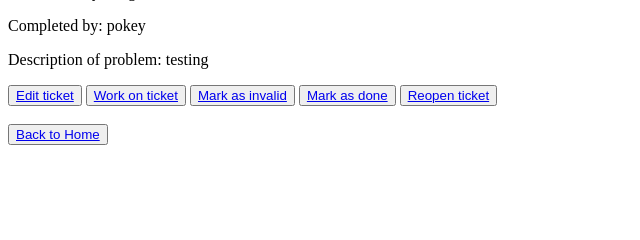
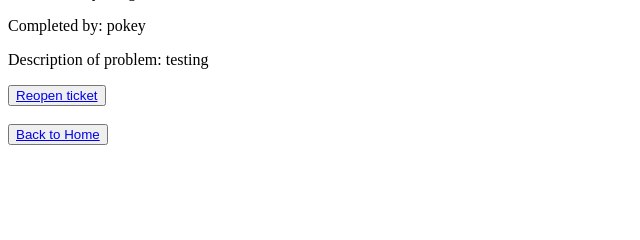
Before and after one commit to pokeyjess/bugs, a Django app: page /ticket/1/ in a window 1280 px wide. Shown: the part 199-439 px from the top of the page, without its empty margins (0-640 px from the left). Run offline with Django 3.2, Linux system fonts and the light colour scheme; a user stored in the database is signed in; data comes from the database, SQL or seed files in the repository; both versions use the stored data as it was after the commit.

```diff
--- a/bugs_app/models.py
+++ b/bugs_app/models.py
@@ -17,8 +17,6 @@ class Ticket(models.Model):
     owner = models.ForeignKey(MyUser, null=True, unique=False, related_name="owner", on_delete=models.SET_NULL)
     last_owner = models.ForeignKey(MyUser, null=True, unique=False, related_name="last_owner", on_delete=models.SET_NULL)
 
-# STATUS = Choices("New", "In Progress", "Done", "Invalid")
-
 
 '''
 Some resources used here:
--- a/bugs_app/views.py
+++ b/bugs_app/views.py
@@ -63,10 +63,10 @@ def ticket_detail_view(request, ticket_id):
 @login_required
 def user_detail_view(request, user_id):
     user = MyUser.objects.filter(id=user_id).first()
-    ticket_created = Ticket.objects.filter(creator=user)
-    ticket_working = Ticket.objects.filter(owner=user)
-    ticket_completed = Ticket.objects.filter(last_owner=user)
-    return render(request, "user_detail.html", {"user": user, "ticket_created": ticket_created, "ticket_working": ticket_working, "ticket_completed": ticket_completed})
+    tickets_created = Ticket.objects.filter(creator=user)
+    tickets_working = Ticket.objects.filter(owner=user)
+    tickets_completed = Ticket.objects.filter(last_owner=user)
+    return render(request, "user_detail.html", {"user": user, "tickets_created": tickets_created, "tickets_working": tickets_working, "tickets_completed": tickets_completed})
 
 @login_required
 def ticket_edit_view(request, id):
--- a/templates/ticket_detail.html
+++ b/templates/ticket_detail.html
@@ -15,11 +15,9 @@
       <p>Completed by: {{ ticket.last_owner }}</p>
       <p>Description of problem: {{ticket.description }}</p>
     </div>
+    {% if ticket.status == 'P' %}
     <button>
       <a href="edit/">Edit ticket</a>
-    </button>
-    <button>
-      <a href="assign/">Work on ticket</a>
     </button>
     <button>
         <a href="invalid/">Mark as invalid</a>
@@ -28,8 +26,23 @@
         <a href="done/">Mark as done</a>
       </button>
       <button>
+        <a href="reopen/">Send back to queue</a>
+      </button>
+      {% elif ticket.status == 'D' %}
+      <button>
         <a href="reopen/">Reopen ticket</a>
       </button>
+      {% elif ticket.status == 'N'%}
+      <button>
+        <a href="edit/">Edit ticket</a>
+      </button>
+      <button>
+        <a href="assign/">Work on ticket</a>
+      </button>
+      <button>
+        <a href="invalid/">Mark as invalid</a>
+      </button>
+      {% endif %}
 </br>
 </br>
     <button>
--- a/templates/user_detail.html
+++ b/templates/user_detail.html
@@ -16,7 +16,7 @@
       <div>
         <h4>Tickets created</h4>
         <ul>
-          {% for ticket in ticket_created %} {% if ticket.creator == user %}
+          {% for ticket in tickets_created %} {% if ticket.creator == user %}
           <li>
             <a href="/ticket/{{ ticket.id }}/"
               >{{ticket.title}} : {{ticket.status}}</a
@@ -29,7 +29,7 @@
       <div>
         <h4>Tickets working on</h4>
         <ul>
-          {% for ticket in ticket_working %} {% if ticket.owner == user %}
+          {% for ticket in tickets_working %} {% if ticket.owner == user %}
           <li>
             <a href="/ticket/{{ ticket.id }}/"
               >{{ticket.title}} : {{ticket.status}}</a
@@ -42,7 +42,7 @@
       <div>
         <h4>Tickets completed</h4>
         <ul>
-          {% for ticket in ticket_completed %} {% if ticket.last_owner == user%}
+          {% for ticket in tickets_completed %} {% if ticket.last_owner == user%}
           <li>
             <a href="/ticket/{{ ticket.id }}/"
               >{{ticket.title}} : {{ticket.status}}</a
```
Also changed, not shown: db.sqlite3.
